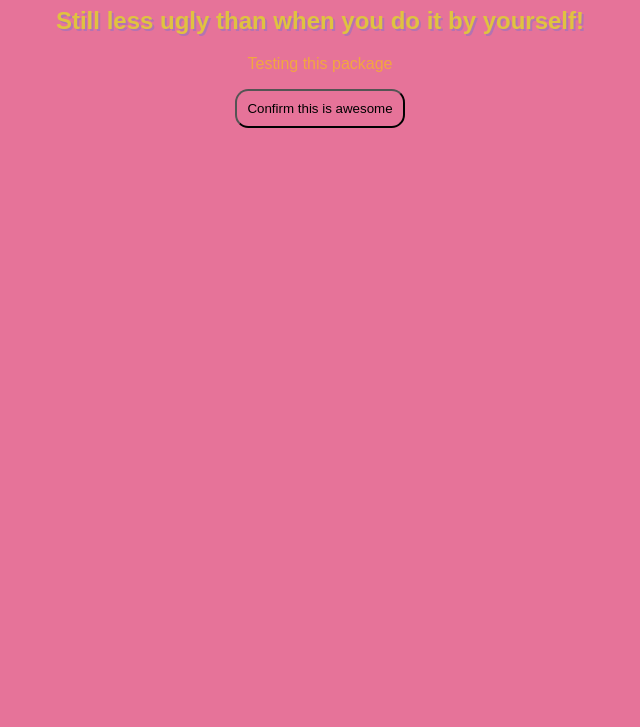
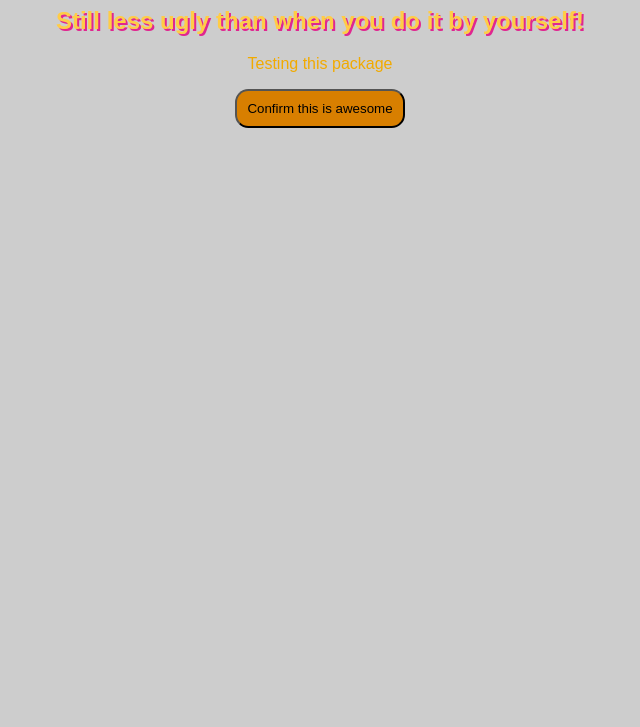
Before and after one commit to andre-lima/Smart-Colors, a website: page demo/index.html in a window 1280 px wide. Shown: the part 73-800 px from the top of the page, without its empty margins (320-960 px from the left). Drawn offline with nearby package versions, Linux system fonts and the light colour scheme; files that its build step writes are made by us from their sources.

Commit message:
Allowing adding a comment to disable color change for certain variables

```diff
--- a/demo/colors.scss
+++ b/demo/colors.scss
@@ -1,10 +1,10 @@
-$color_background : #E67399;
-$color_h1 : #59BFB3;
-$color-h2: #E0C240;
-$colorText :#F2A640;
-$color_interactive : #E67399;
-$color_active : #F2A640;
-$color_important : #B373B3;
+$color_background : #CDCDCD;  // disable smart-colors
+$color_h1 : #FFED61;
+$color-h2: #FFCC46;
+$colorText :#F1AA00;
+$color_interactive : #D87F00;
+$color_active : #C54F00;
+$color_important : #E02690;     //disable smart-colors
 
 //Shouldn't be replaced since it fails the Regex test
 $color : black;
--- a/src/readAndReplaceColors.js
+++ b/src/readAndReplaceColors.js
@@ -3,8 +3,8 @@ import replaceStream from 'replacestream';
 
 // Valid entries: $color_main : white | $color-main : rgb(11, 11, 11); | $colormain : #ABCABC; | $color_main : |
 // Invalid entries: $color : white | any other invalid SASS or SCSS variables syntax
-let colorStyleRegex = /(\$color)(\S+)( ?: ?)(.*)(;?)/g;
-
+// const colorStyleRegex = /(\$color)(\S+)( ?: ?)(.*)(;?)/g;
+const colorStyleRegex = /(\$color)(\S+)( ?: ?)(#\w*)(;?)(( *\/\/)( *)(disable smart-colors))?/g;
 let newFileContent = '';
 
 function readFileStream(globalColorsVariablesFile, colors) {
@@ -18,14 +18,17 @@ function readFileStream(globalColorsVariablesFile, colors) {
 
   // Copies the variable name and replaces the color at the end
   function nextColor(line, ...args) {
+    // If added the disable comment, skip this variable
+    if (args[8]) {
+      return line;
+    }
+
     // When colors array is empty, reload colors again
     if (colorsCopy.length === 0) {
       colorsCopy = [...colors];
     }
 
-    const addSemiColon = args[3].slice(-1) === ';' ? ';' : '';
-
-    return `${args[0]}${args[1]}${args[2]}${colorsCopy.shift()}${addSemiColon}`;
+    return `${args[0]}${args[1]}${args[2]}${colorsCopy.shift()}${args[4]}`;
   }
 
   function overwriteFile(string) {
```
Also changed, not shown: src/index.js (line endings or trailing spaces).
